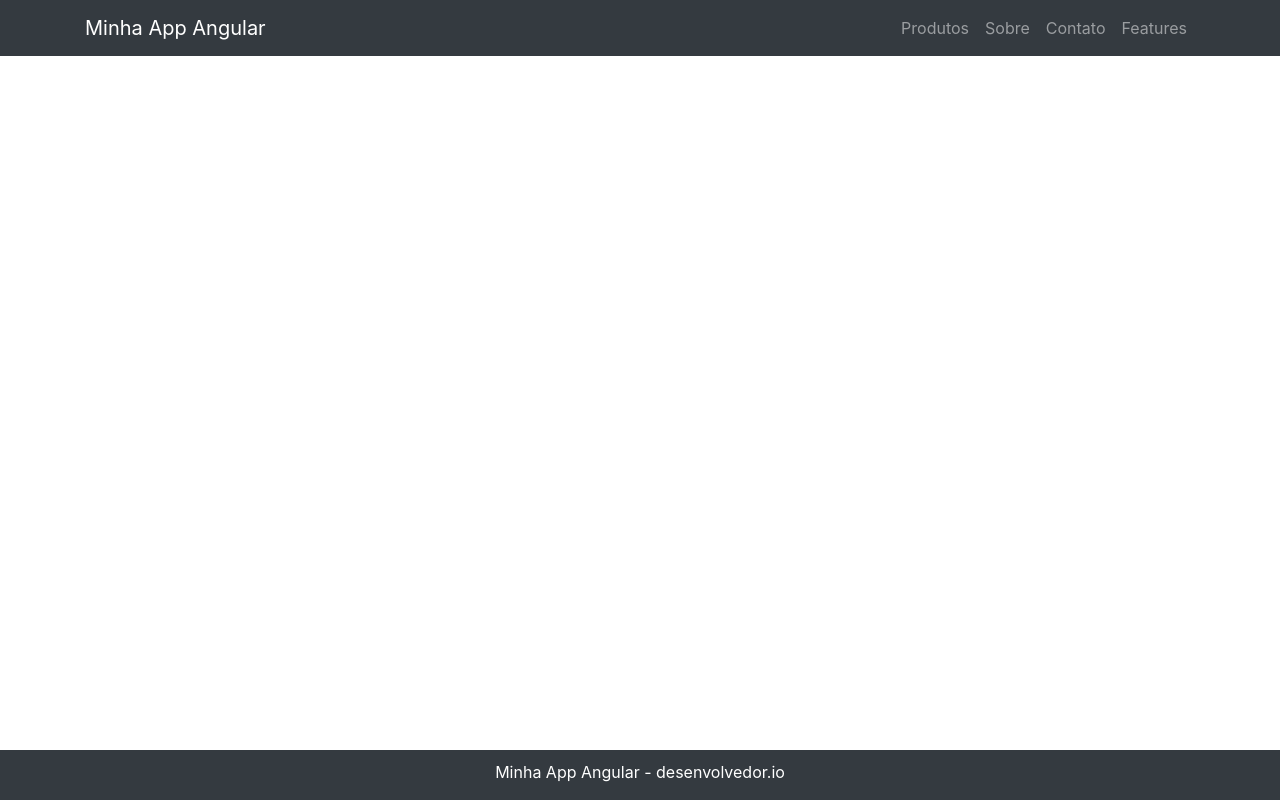
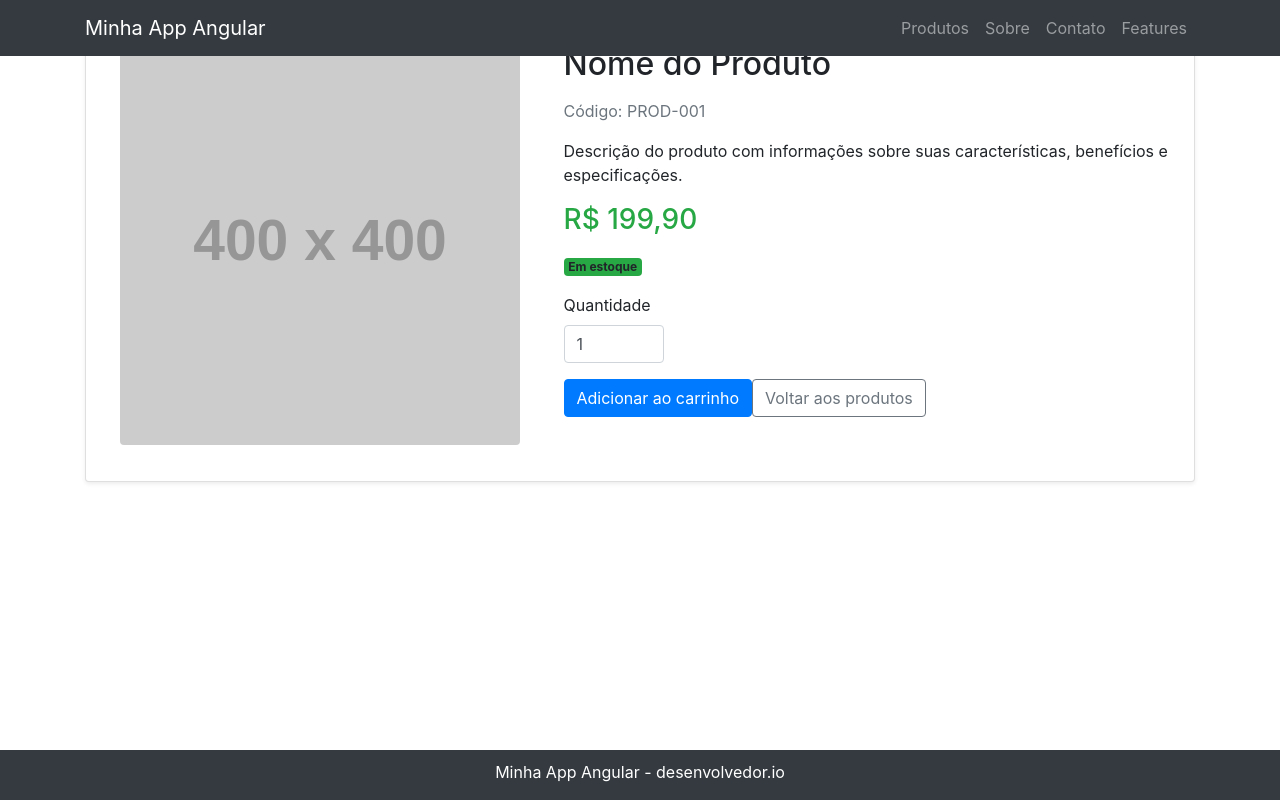
Before and after one commit to henriquesbral/minha-aplicacao-angular, an Angular app: page /produto-detalhe/1 in a window 1280 px wide. Built offline with nearby package versions, Linux system fonts and the light colour scheme.

Commit message:
Subindo a utilizacao do carrinho e produto detalhe

```diff
--- a/src/app/carrinho/carrinho/carrinho.component.html
+++ b/src/app/carrinho/carrinho/carrinho.component.html
@@ -0,0 +1,38 @@
+<div class="container main-container my-4">
+    <h2 class="mb-4">Meu Carrinho</h2>
+
+    <div class="card shadow-sm">
+        <div class="card-body">
+
+            <div class="row align-items-center border-bottom py-3">
+                <div class="col-md-5">
+                    <h5 class="mb-1">Tênis</h5>
+                    <span class="text-muted">R$ 199,90</span>
+                </div>
+
+                <div class="col-md-3 my-2">
+                    <input type="number" class="form-control" value="1" min="1" aria-label="Quantidade do tênis">
+                </div>
+
+                <div class="col-md-2 text-md-end">
+                    <strong>R$ 199,90</strong>
+                </div>
+
+                <div class="col-md-2 text-md-end mt-2 mt-md-0">
+                    <button class="btn btn-danger btn-sm">
+                        Remover
+                    </button>
+                </div>
+            </div>
+
+            <div class="text-end mt-4">
+                <h4>Total: R$ 259,80</h4>
+
+                <button class="btn btn-success mt-2">
+                    Finalizar compra
+                </button>
+            </div>
+
+        </div>
+    </div>
+</div>
--- a/src/app/produtos/produto-detalhe/produto-detalhe.component.html
+++ b/src/app/produtos/produto-detalhe/produto-detalhe.component.html
@@ -1 +1,58 @@
-<p>produto-detalhe works!</p>
+<div class="container produto-detalhe my-4">
+    <div class="card shadow-sm">
+        <div class="card-body">
+            <div class="row">
+
+                <!-- Imagem do produto -->
+                <div class="col-md-5 text-center mb-3">
+                    <img src="https://placehold.co/400x400?text=Produto" class="img-fluid rounded"
+                        alt="Imagem do produto">
+                </div>
+
+                <!-- Informações do produto -->
+                <div class="col-md-7">
+                    <h2 class="mb-3">Nome do Produto</h2>
+
+                    <p class="text-muted">
+                        Código: PROD-001
+                    </p>
+
+                    <p>
+                        Descrição do produto com informações sobre suas
+                        características, benefícios e especificações.
+                    </p>
+
+                    <h3 class="text-success mb-3">
+                        R$ 199,90
+                    </h3>
+
+                    <p>
+                        <span class="badge bg-success">Em estoque</span>
+                    </p>
+
+                    <!-- Quantidade -->
+                    <div class="mb-3">
+                        <label for="quantidade" class="form-label">
+                            Quantidade
+                        </label>
+
+                        <input type="number" id="quantidade" class="form-control" value="1" min="1"
+                            style="max-width: 100px;">
+                    </div>
+
+                    <!-- Botões -->
+                    <div class="d-flex gap-2 flex-wrap">
+                        <button class="btn btn-primary">
+                            Adicionar ao carrinho
+                        </button>
+
+                        <button class="btn btn-outline-secondary">
+                            Voltar aos produtos
+                        </button>
+                    </div>
+
+                </div>
+            </div>
+        </div>
+    </div>
+</div>
```
Also changed, not shown: src/app/produtos/lista-produtos/lista-produtos.component.ts (indentation only).
